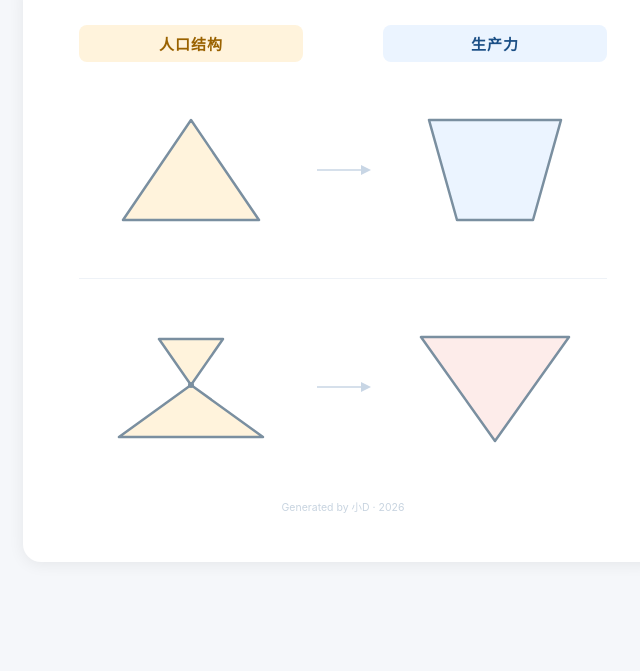
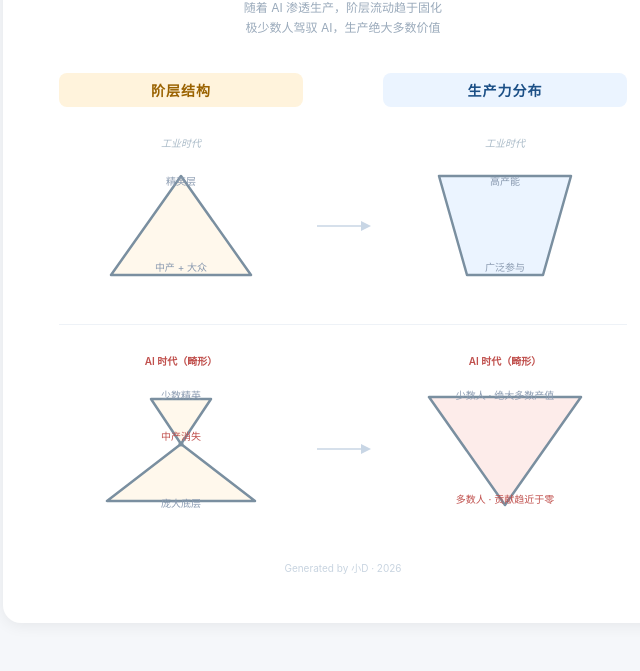
Before and after one commit to jiyunfei150-del/dc-bm3m80, a plain HTML site: page index.html in a window 1280 px wide. Shown: the part 129-800 px from the top of the page, without its empty margins (297-937 px from the left). Drawn offline with Linux system fonts and the light colour scheme.

Commit message:
deploy: update flowchart

```diff
--- a/index.html
+++ b/index.html
@@ -3,7 +3,7 @@
 <head>
 <meta charset="UTF-8">
 <meta name="viewport" content="width=device-width, initial-scale=1.0">
-<title>人口结构 × 生产力</title>
+<title>AI 时代的阶层重构</title>
 <style>
   * { box-sizing: border-box; margin: 0; padding: 0; }
   body {
@@ -20,20 +20,38 @@
     border-radius: 18px;
     padding: 44px 56px 48px;
     box-shadow: 0 2px 16px rgba(0,0,0,0.07);
-    width: 640px;
+    width: 680px;
+  }
+
+  /* Header */
+  .header {
+    text-align: center;
+    margin-bottom: 36px;
+  }
+  .header h1 {
+    font-size: 20px;
+    font-weight: 700;
+    color: #1a2b3c;
+    letter-spacing: 1px;
+  }
+  .header p {
+    font-size: 12px;
+    color: #9aaabb;
+    margin-top: 6px;
+    line-height: 1.6;
   }
 
   /* Column headers */
   .col-headers {
     display: grid;
     grid-template-columns: 1fr 80px 1fr;
-    margin-bottom: 32px;
+    margin-bottom: 28px;
   }
   .col-header {
     text-align: center;
-    font-size: 15px;
+    font-size: 14px;
     font-weight: 700;
-    padding: 8px 0;
+    padding: 7px 0;
     border-radius: 8px;
     letter-spacing: 1px;
   }
@@ -44,7 +62,7 @@
   .rows {
     display: flex;
     flex-direction: column;
-    gap: 32px;
+    gap: 28px;
   }
   .row {
     display: grid;
@@ -55,7 +73,18 @@
     display: flex;
     align-items: center;
     justify-content: center;
-    padding: 16px 8px;
+    padding: 12px 8px;
+    position: relative;
+  }
+
+  /* Annotation labels */
+  .annot {
+    font-size: 10px;
+    color: #8a9ab0;
+    text-align: center;
+    line-height: 1.4;
+    position: absolute;
+    white-space: nowrap;
   }
 
   /* Arrow connector */
@@ -64,17 +93,29 @@
     align-items: center;
     justify-content: center;
   }
-  .arrow-svg { display: block; }
 
   .divider {
     height: 1px;
     background: #EEF2F7;
   }
 
+  /* Row label */
+  .row-context {
+    display: grid;
+    grid-template-columns: 1fr 80px 1fr;
+    margin-bottom: 6px;
+  }
+  .row-ctx-item {
+    text-align: center;
+    font-size: 10px;
+    color: #aabbc8;
+    font-style: italic;
+  }
+
   .footer {
     text-align: center;
     margin-top: 36px;
-    font-size: 10.5px;
+    font-size: 10px;
     color: #c8d4e0;
   }
 </style>
@@ -82,101 +123,128 @@
 <body>
 <div class="card">
 
+  <!-- Header -->
+  <div class="header">
+    <h1>AI 时代的阶层重构</h1>
+    <p>随着 AI 渗透生产，阶层流动趋于固化<br>极少数人驾驭 AI，生产绝大多数价值</p>
+  </div>
+
   <!-- Column headers -->
   <div class="col-headers">
-    <div class="col-header left">人口结构</div>
+    <div class="col-header left">阶层结构</div>
     <div></div>
-    <div class="col-header right">生产力</div>
+    <div class="col-header right">生产力分布</div>
   </div>
 
   <div class="rows">
 
-    <!-- Row 1 -->
+    <!-- Row 1: Before / Normal -->
+    <div>
+      <div class="row-context">
+        <div class="row-ctx-item">工业时代</div>
+        <div></div>
+        <div class="row-ctx-item">工业时代</div>
+      </div>
       <div class="row">
-      <!-- Left: Regular triangle (正三角) -->
-      <div class="shape-cell">
-        <svg width="160" height="120" viewBox="0 0 160 120">
+        <!-- Left: Regular triangle -->
+        <div class="shape-cell" style="height:140px;">
+          <svg width="160" height="115" viewBox="0 0 160 115">
             <polygon
-            points="80,10 148,110 12,110"
-            fill="#FFF3DC"
+              points="80,8 150,107 10,107"
+              fill="#FFF8EC"
               stroke="#7A8FA0"
               stroke-width="2.5"
               stroke-linejoin="round"
             />
           </svg>
+          <!-- annotations -->
+          <div class="annot" style="top:18px; left:50%; transform:translateX(-50%);">精英层</div>
+          <div class="annot" style="bottom:22px; left:50%; transform:translateX(-50%);">中产 + 大众</div>
         </div>
 
         <!-- Arrow -->
         <div class="connector">
-        <svg class="arrow-svg" width="60" height="24" viewBox="0 0 60 24">
+          <svg width="60" height="24" viewBox="0 0 60 24">
             <line x1="4" y1="12" x2="48" y2="12" stroke="#C8D6E5" stroke-width="1.5"/>
             <polygon points="48,7 58,12 48,17" fill="#C8D6E5"/>
           </svg>
         </div>
 
-      <!-- Right: Wide-top trapezoid (正梯形) -->
-      <div class="shape-cell">
-        <svg width="160" height="120" viewBox="0 0 160 120">
+        <!-- Right: Wide-top trapezoid -->
+        <div class="shape-cell" style="height:140px;">
+          <svg width="160" height="115" viewBox="0 0 160 115">
             <polygon
-            points="14,10 146,10 118,110 42,110"
+              points="14,8 146,8 118,107 42,107"
               fill="#EBF4FF"
               stroke="#7A8FA0"
               stroke-width="2.5"
               stroke-linejoin="round"
             />
           </svg>
+          <div class="annot" style="top:18px; left:50%; transform:translateX(-50%);">高产能</div>
+          <div class="annot" style="bottom:22px; left:50%; transform:translateX(-50%);">广泛参与</div>
+        </div>
       </div>
     </div>
 
     <div class="divider"></div>
 
-    <!-- Row 2 -->
+    <!-- Row 2: AI era / Distorted -->
+    <div>
+      <div class="row-context">
+        <div class="row-ctx-item" style="color:#c0504d; font-style:normal; font-weight:600;">AI 时代（畸形）</div>
+        <div></div>
+        <div class="row-ctx-item" style="color:#c0504d; font-style:normal; font-weight:600;">AI 时代（畸形）</div>
+      </div>
       <div class="row">
-      <!-- Left: Asymmetric hourglass (small inverted top + large bottom triangle) -->
-      <div class="shape-cell">
+        <!-- Left: Asymmetric hourglass -->
+        <div class="shape-cell" style="height:150px;">
           <svg width="160" height="120" viewBox="0 0 160 120">
-          <!-- Top: small inverted triangle (▽ small, centered, upper half) -->
-          <!-- Wide at top (narrow span), point meets center -->
+            <!-- Top: small inverted triangle (elite, small) -->
             <polygon
-            points="48,12 112,12 80,58"
-            fill="#FFF3DC"
+              points="50,10 110,10 80,55"
+              fill="#FFF8EC"
               stroke="#7A8FA0"
               stroke-width="2.5"
               stroke-linejoin="round"
             />
-          <!-- Bottom: large upright triangle (△ large, full width, lower half) -->
-          <!-- Point at center meets top triangle -->
+            <!-- Bottom: large upright triangle (masses, large) -->
             <polygon
-            points="80,58 8,110 152,110"
-            fill="#FFF3DC"
+              points="80,55 6,112 154,112"
+              fill="#FFF8EC"
               stroke="#7A8FA0"
               stroke-width="2.5"
               stroke-linejoin="round"
             />
-          <!-- Center dot -->
-          <circle cx="80" cy="58" r="3" fill="#7A8FA0"/>
+            <circle cx="80" cy="55" r="2.5" fill="#7A8FA0"/>
           </svg>
+          <div class="annot" style="top:14px; left:50%; transform:translateX(-50%);">少数精英</div>
+          <div class="annot" style="top:55px; left:50%; transform:translateX(-50%); color:#c0504d;">中产消失</div>
+          <div class="annot" style="bottom:14px; left:50%; transform:translateX(-50%);">庞大底层</div>
         </div>
 
         <!-- Arrow -->
         <div class="connector">
-        <svg class="arrow-svg" width="60" height="24" viewBox="0 0 60 24">
+          <svg width="60" height="24" viewBox="0 0 60 24">
             <line x1="4" y1="12" x2="48" y2="12" stroke="#C8D6E5" stroke-width="1.5"/>
             <polygon points="48,7 58,12 48,17" fill="#C8D6E5"/>
           </svg>
         </div>
 
-      <!-- Right: Exaggerated inverted triangle (very acute, sharp bottom point) -->
-      <div class="shape-cell">
+        <!-- Right: Very exaggerated inverted triangle -->
+        <div class="shape-cell" style="height:150px;">
           <svg width="160" height="120" viewBox="0 0 160 120">
             <polygon
-            points="6,10 154,10 80,114"
+              points="4,8 156,8 80,116"
               fill="#FDECEA"
               stroke="#7A8FA0"
               stroke-width="2.5"
               stroke-linejoin="round"
             />
           </svg>
+          <div class="annot" style="top:14px; left:50%; transform:translateX(-50%);">少数人 · 绝大多数产值</div>
+          <div class="annot" style="bottom:18px; left:50%; transform:translateX(-50%); color:#c0504d;">多数人 · 贡献趋近于零</div>
+        </div>
       </div>
     </div>
 
```
Lines whose indentation alone changed are shown as unchanged.
